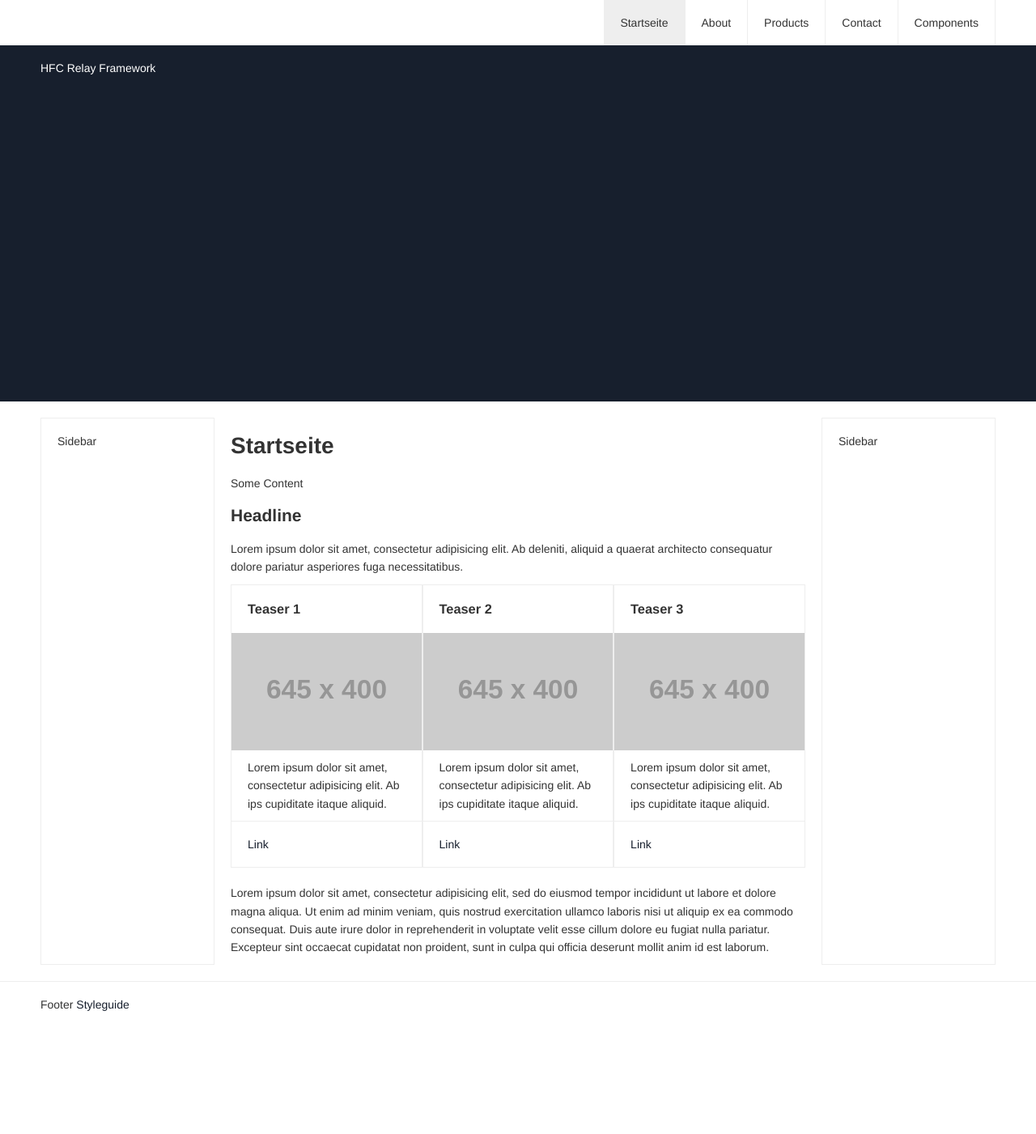
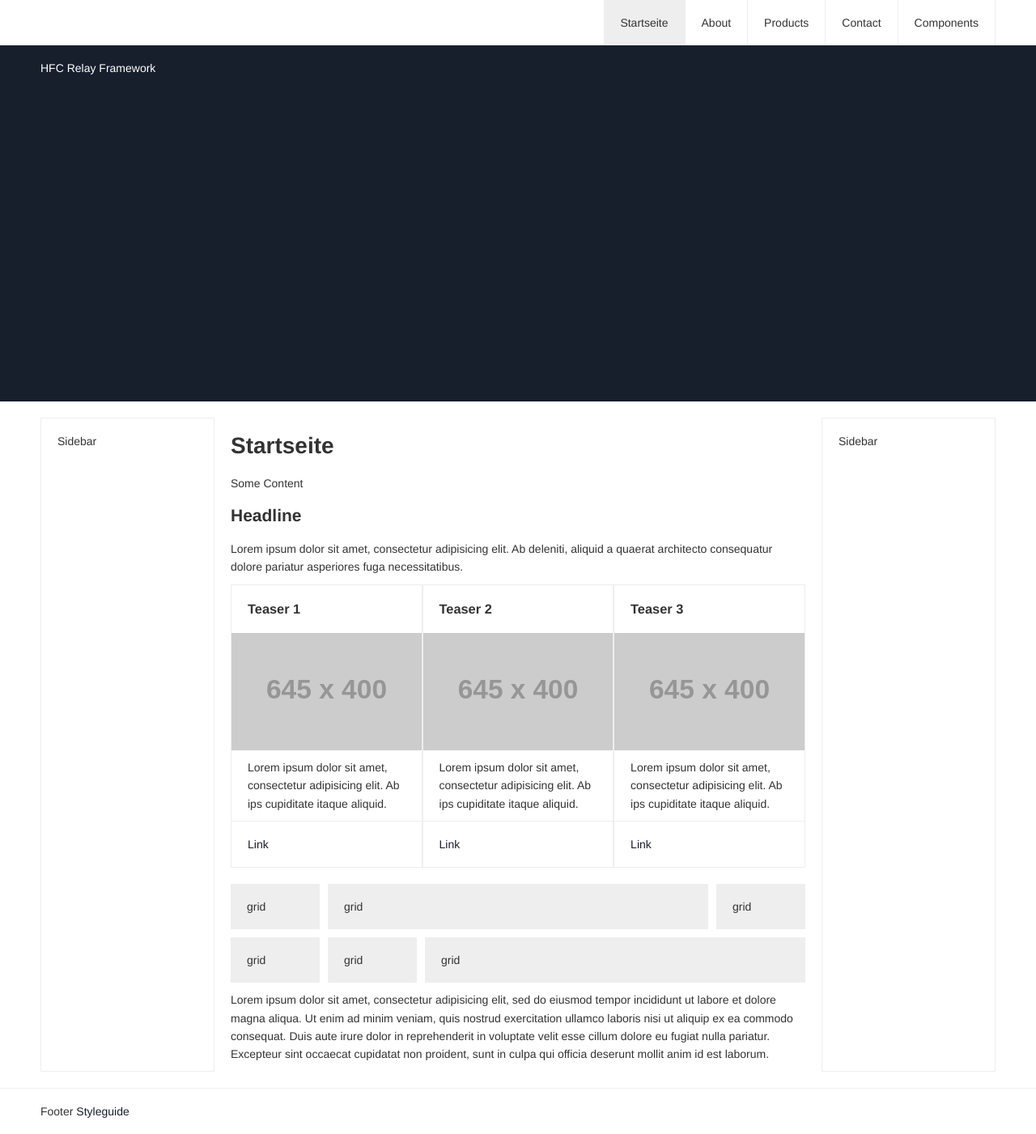
Before and after one commit to NilsDannemann/j_hfc_relay, a Jekyll site: the page built from index.html, in a window 1280 px wide. Shown: the whole page at 81% size. Built offline with Jekyll 4.4.1, drawn with Linux system fonts in a browser that asks for light colours; before the commit the page ends 1269 px from its top, so only the background shows below that.

Commit message:
[update] grid

```diff
--- a/_includes/_config.scss
+++ b/_includes/_config.scss
@@ -39,8 +39,9 @@ $color-brand: $color-spaceblack;
 
 $whitespace		: 20px;
 $sidebar-width	: 215px;
-$responsive		: true 	!default; // true or false
-$use-flexbox	: false !default; // true or false (used in grid only so far)
+$responsive		: true; 	// true or false
+$use-flexbox	: false; 	// true or false (used in grid only so far)
+$use-devmode	: false; 	// true or false
 $breakpoints: (
 	'x-small': 401px,
 	'small'  : 641px,
@@ -189,3 +190,15 @@ $teaser-lines-to-show: 3;
 	-webkit-order: $order;
 	order: $order;
 }
+
+/* =======================================*/
+/*
+/* DEVMODE
+/*
+/* =======================================*/
+
+@if $use-devmode == true {
+	* {
+		background: rgba($color-brand, 0.075) !important;
+	}
+}
--- a/_includes/components_base/grid/grid.scss
+++ b/_includes/components_base/grid/grid.scss
@@ -62,15 +62,15 @@
 /* =======================================*/
 /* COLUMNS
 /* =======================================*/
-@mixin column($fraction: '1/1', $space: $whitespace, $cycle: nth(sl-explode($fraction, '/'), 2), $flex: $use-flexbox) {
-	@if ($space == 0) {
+@mixin column($fraction: '1/1', $gutter: $whitespace, $cycle: nth(sl-explode($fraction, '/'), 2), $flex: $use-flexbox) {
+	@if ($gutter == 0) {
 		width: calc(99.999999% * #{$fraction});
 	} @else {
-		width: calc(99.99% * #{$fraction} - (#{$space} - #{$space} * #{$fraction}));
+		width: calc(99.99% * #{$fraction} - (#{$gutter} - #{$gutter} * #{$fraction}));
 	}
 	@if ($flex == false) {
 		&:nth-child(n) {
-			margin-right: $space;
+			margin-right: $gutter;
 			float: left;
 			clear: none;
 		}
@@ -87,7 +87,7 @@
 	} @else {
 		flex: 0 0 auto;
 		&:nth-child(n) {
-			margin-right: $space;
+			margin-right: $gutter;
 		}
 		&:last-child {
 			margin-right: 0;
@@ -102,14 +102,14 @@
 /* =======================================*/
 /* ROWS
 /* =======================================*/
-@mixin row($fraction: '1/1', $space: $whitespace, $flex: $use-flexbox) {
+@mixin row($fraction: '1/1', $gutter: $whitespace, $flex: $use-flexbox) {
 	width: 100%;
-	@if ($space == 0) {
+	@if ($gutter == 0) {
 		height: calc(99.999999% * #{$fraction});
 	} @else {
-		height: calc(99.99% * #{$fraction} - (#{$space} - #{$space} * #{$fraction}));
+		height: calc(99.99% * #{$fraction} - (#{$gutter} - #{$gutter} * #{$fraction}));
 	}
-	margin-bottom: $space;
+	margin-bottom: $gutter;
 	@if ($flex == true) {
 		flex: 0 0 auto;
 	}
--- a/css/style.scss
+++ b/css/style.scss
@@ -16,3 +16,34 @@
 /* ===COMPONENTS=== */
 @import 'components/button/button';
 @import 'components/teaser/teaser';
+
+
+.box {
+  @include column('1/6', $gutter: 10px, $cycle: 3);
+  background: #eee;
+  padding: 20px;
+  margin-bottom: 10px;
+
+  @include below(medium) {
+  	@inlcude column('1/1');
+  }
+}
+
+.box2 {
+  @include column('4/6', $gutter: 10px, $cycle: 3);
+  background: #eee;
+  padding: 20px;
+  margin-bottom: 10px;
+}
+
+@include below(medium) {
+	.box, .box2 {
+	  @include column('1/3');
+	}
+}
+
+@include below(small) {
+	.box, .box2 {
+	  @include column('1/1');
+	}
+}
--- a/index.html
+++ b/index.html
@@ -17,6 +17,17 @@ children: false
 {% include components/teaser/teaser.html title="Teaser 2" text="lorem" %}
 {% include components/teaser/teaser.html title="Teaser 3" text="lorem" %}
 
+<section>
+	<div class="box">grid</div>
+	<div class="box2">grid</div>
+	<div class="box">grid</div>
+
+	<div class="box">grid</div>
+	<div class="box">grid</div>
+	<div class="box2">grid</div>
+</section>
+
+
 <p>Lorem ipsum dolor sit amet, consectetur adipisicing elit, sed do eiusmod
 tempor incididunt ut labore et dolore magna aliqua. Ut enim ad minim veniam,
 quis nostrud exercitation ullamco laboris nisi ut aliquip ex ea commodo
```
Also changed, not shown: README.md.
